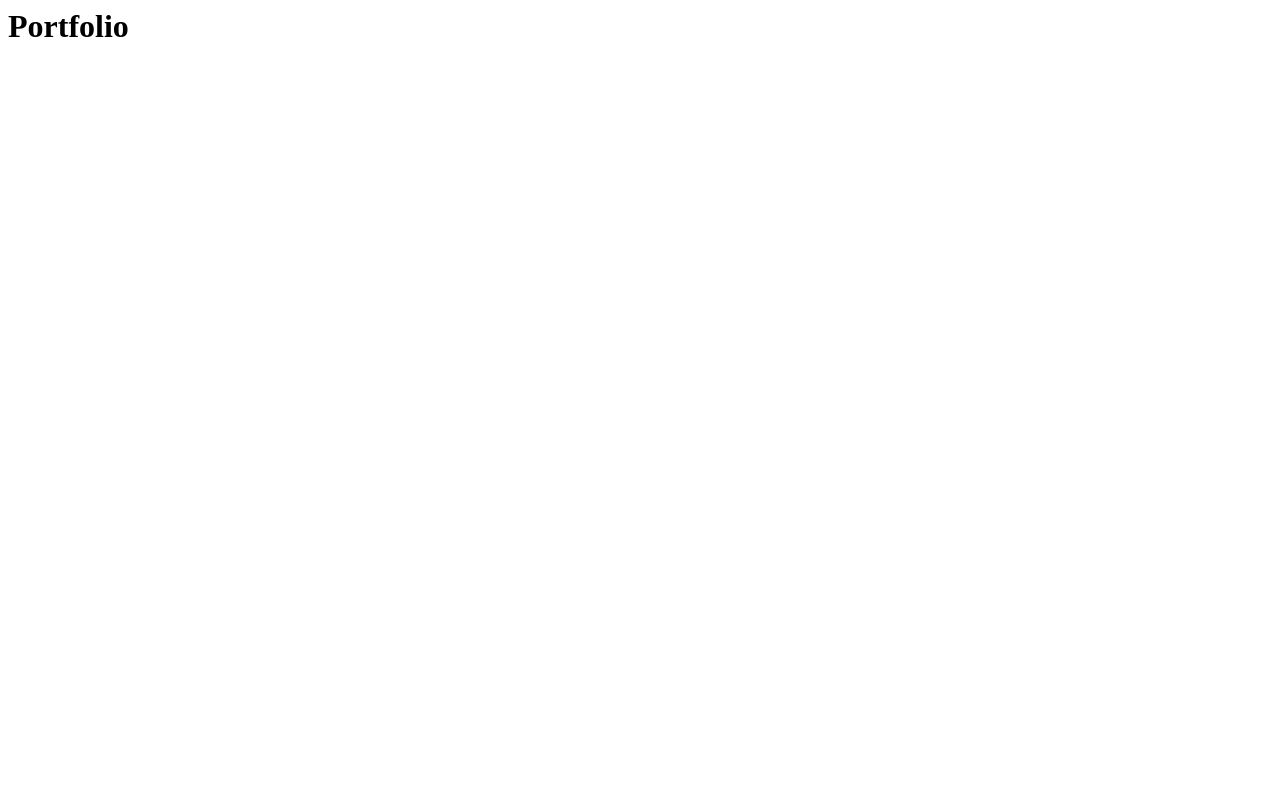
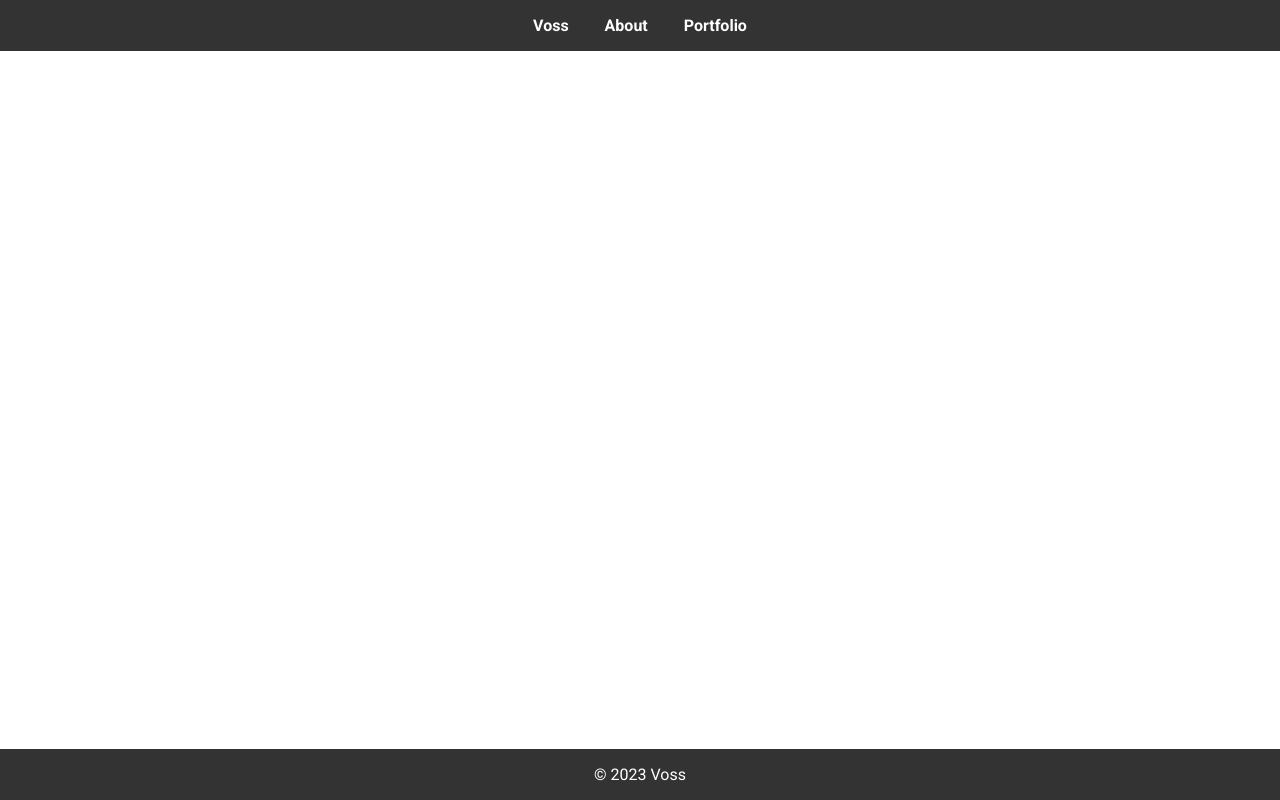
Before and after one commit to austinvoss/personal-site, a plain HTML site: page portfolio.html in a window 1280 px wide. Drawn offline with Linux system fonts and the light colour scheme.

Commit message:
Add persistent navigation and footer

```diff
--- a/portfolio.html
+++ b/portfolio.html
@@ -1 +1,31 @@
-<h1>Portfolio</h1>
+<!DOCTYPE html>
+<html lang="en">
+<head>
+  <meta charset="UTF-8">
+  <meta name="viewport" content="width=device-width, initial-scale=1.0">
+  <title>Sticky Header and Footer</title>
+  <link rel="preconnect" href="https://fonts.googleapis.com">
+    <link rel="preconnect" href="https://fonts.gstatic.com" crossorigin>
+    <link href="https://fonts.googleapis.com/css2?family=Roboto:wght@300;400;500;700&display=swap" rel="stylesheet">
+  <link rel="stylesheet" href="styles.css">
+</head>
+<body>
+  <header>
+    <nav>
+        <ul>
+          <li><a href="index.html">Voss</a></li>
+          <li><a href="about.html">About</a></li>
+          <li><a href="portfolio.html">Portfolio</a></li>
+        </ul>
+      </nav>
+  </header>
+
+  <main>
+    <!-- Add your main content here -->
+  </main>
+
+  <footer>
+    © 2023 Voss
+  </footer>
+</body>
+</html>
--- /dev/null
+++ b/styles.css
@@ -0,0 +1,55 @@
+html, body {
+    height: 100%;
+    margin: 0;
+  }
+
+  body {
+    display: flex;
+    flex-direction: column;
+    font-family: "Roboto", -apple-system, BlinkMacSystemFont, "Segoe UI", Roboto, Oxygen, Ubuntu, Cantarell, "Open Sans", "Helvetica Neue", sans-serif;
+  }
+
+  header, footer {
+    background-color: #333;
+    color: #fff;
+    padding: 1rem;
+  }
+
+  header {
+    flex-shrink: 0; /* Prevents header from resizing when the main content grows */
+  }
+
+  main {
+    flex-grow: 1; /* Allows main content to grow and take up the available space */
+  }
+
+  footer {
+    flex-shrink: 0; /* Prevents footer from resizing when the main content grows */
+    text-align: center;
+  }
+
+/* Navigation */
+nav {
+    text-align: center;
+  }
+
+  nav ul {
+    list-style-type: none;
+    margin: 0;
+    padding: 0;
+  }
+
+  nav li {
+    display: inline;
+    margin: 0 1rem;
+  }
+
+  nav a {
+    text-decoration: none;
+    color: #fff; /* Change text color to white */
+    font-weight: bold;
+  }
+
+  nav a:hover {
+    color: #ccc; /* Lighter color for the hover effect */
+  }
```
Also changed, not shown: about.html (+28 -1 lines), index.html (+28 -1 lines).
